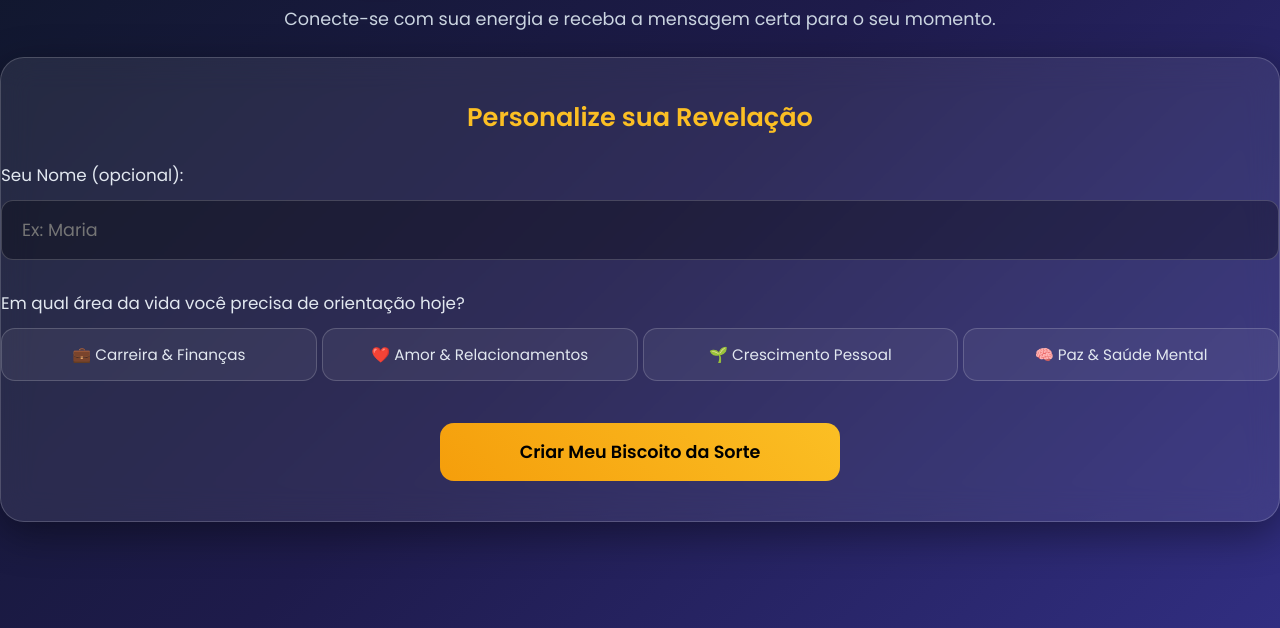
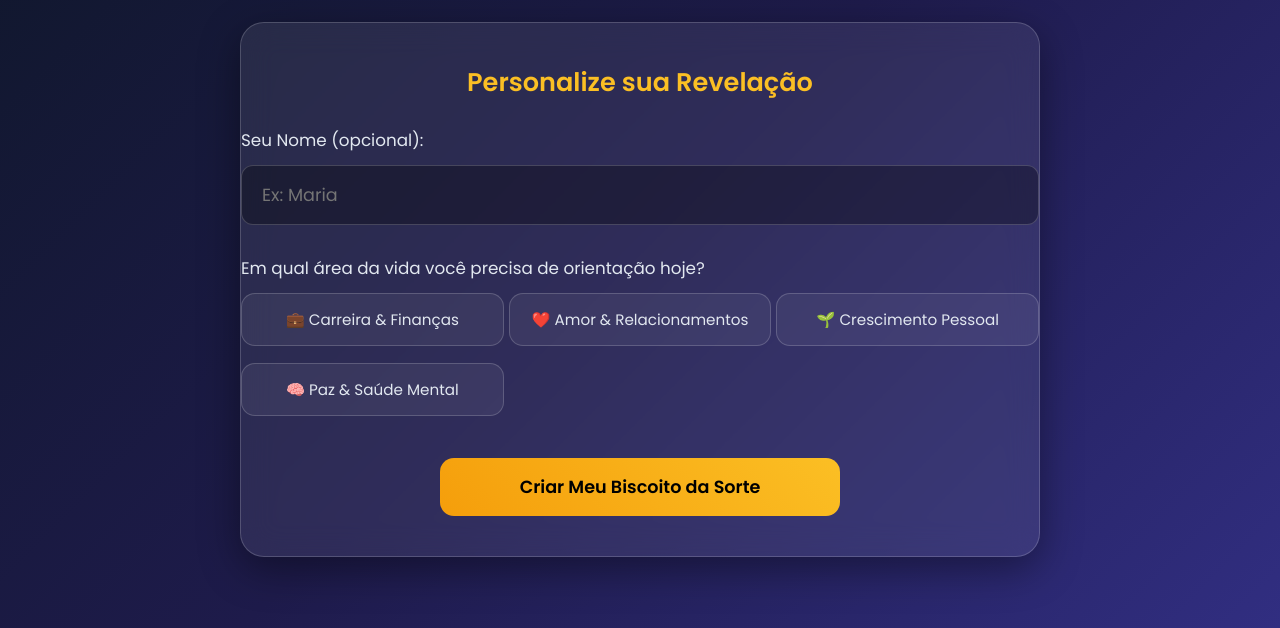
Before and after one commit to andreas-nota10/projeto-bis, a plain HTML site: page index.html in a window 1280 px wide. Shown: the part 172-800 px from the top of the page. Drawn offline with Linux system fonts and the light colour scheme.

Commit message:
Update style.css

```diff
--- a/style.css
+++ b/style.css
@@ -32,7 +32,7 @@
 /* CONTAINER EM TELA CHEIA */
 .container {
     width: 100%;
-    min-height: none;
+    min-height: 100vh;
     padding: 40px 0;
     display: flex;
     flex-direction: column;
@@ -64,7 +64,7 @@
 /* CARDS EXPANDIDOS (LARGURA TOTAL DA TELA) */
 .card {
     width: 100%;
-    max-width: none;
+    max-width: 100vh;
     background: var(--card-bg);
     backdrop-filter: blur(16px);
     border: 1px solid var(--card-border);
```
